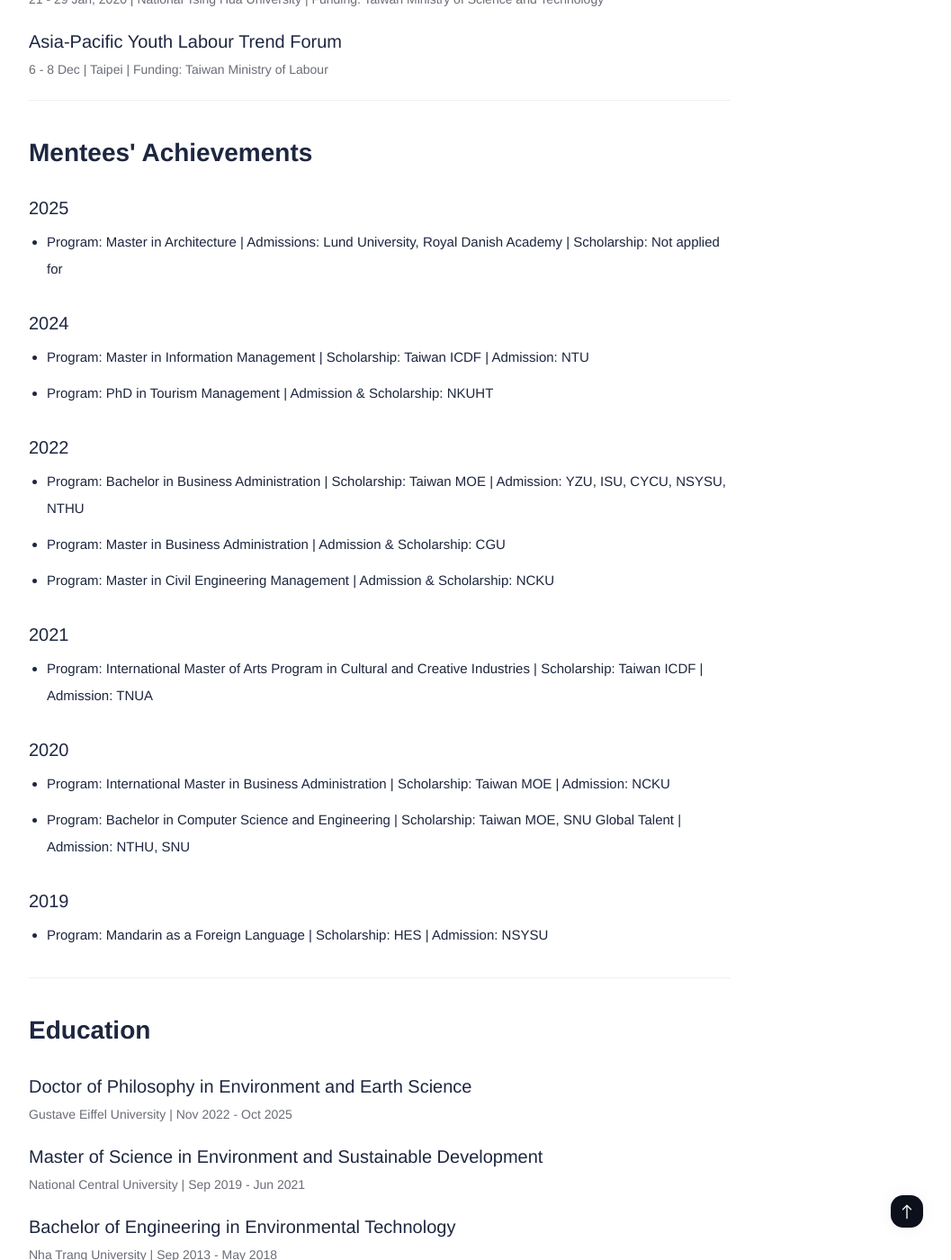
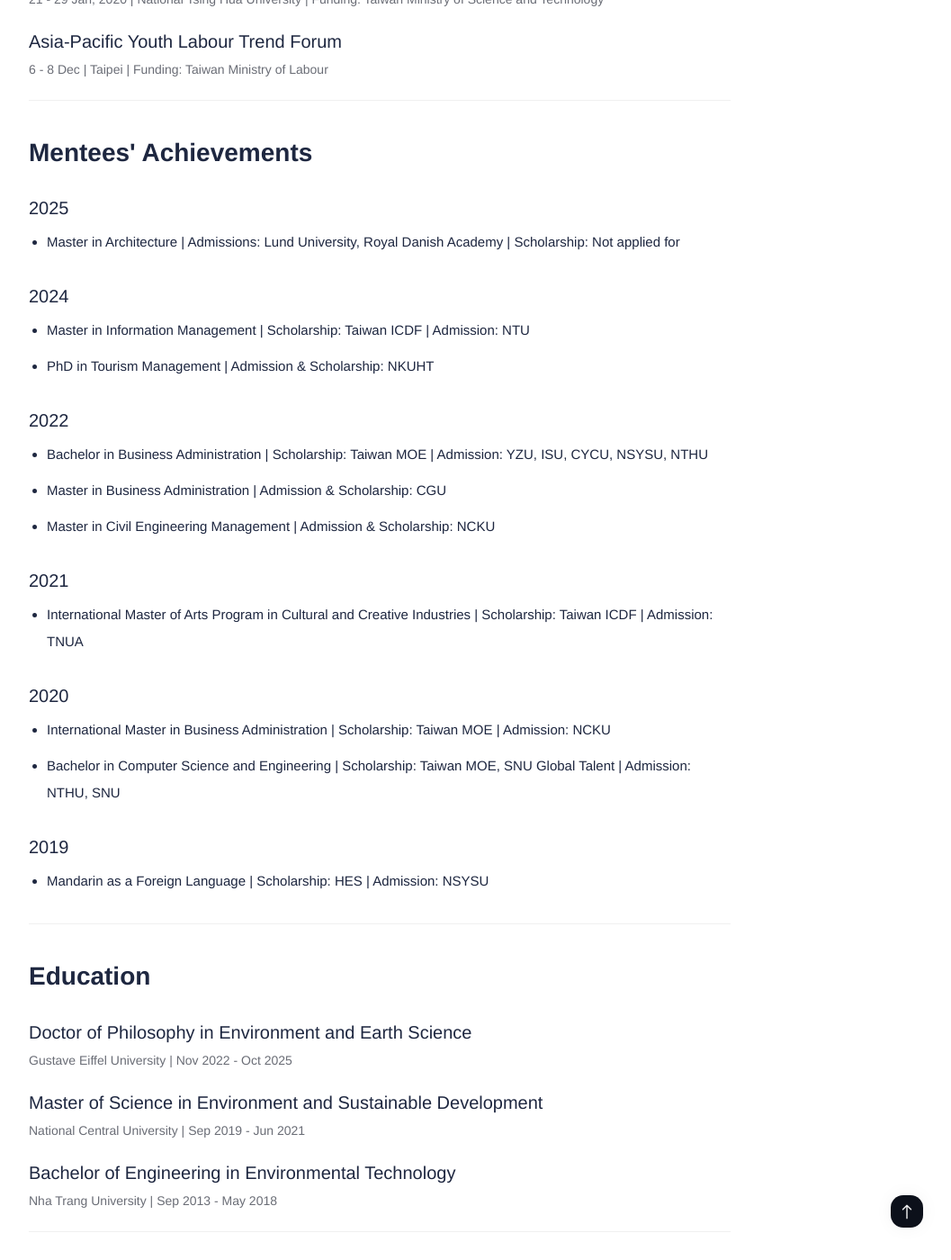
Before and after one commit to ray-ers/ray-ers.github.io, a Jekyll site: the page built from _pages/CV.md, in a window 1280 px wide and 1400 px high, scrolled down 2196 px. Shown: the whole window at 90% size, without its empty margins (218-1275 px from the left). Built offline with Jekyll 4.4.1, drawn with Linux system fonts in a browser that asks for light colours; nearby versions of some CDN libraries.

Commit message:
Update CV.md

```diff
--- a/_pages/CV.md
+++ b/_pages/CV.md
@@ -107,41 +107,41 @@ permalink: /cv/
     <div class="cv-item">
         <h3 class="cv-item__title">2025</h3>
         <ul class="cv-item__list">
-        <li>Program: Master in Architecture | Admissions: Lund University, Royal Danish Academy | Scholarship: Not applied for</li> <!--ankhhuynh@gmail.com-->
+            <li>Master in Architecture | Admissions: Lund University, Royal Danish Academy | Scholarship: Not applied for</li> <!--ankhhuynh@gmail.com-->
         </ul>
     </div>
     <div class="cv-item">
         <h3 class="cv-item__title">2024</h3>
         <ul class="cv-item__list">
-            <li> Program: Master in Information Management | Scholarship: Taiwan ICDF | Admission: NTU</li> <!--tranlyanh1507@gmail.com-->
-            <li> Program: PhD in Tourism Management | Admission & Scholarship: NKUHT</li><!--chittv@ntu.edu.vn-->
+            <li> Master in Information Management | Scholarship: Taiwan ICDF | Admission: NTU</li> <!--tranlyanh1507@gmail.com-->
+            <li> PhD in Tourism Management | Admission & Scholarship: NKUHT</li><!--chittv@ntu.edu.vn-->
         </ul>
     </div>
     <div class="cv-item">
         <h3 class="cv-item__title">2022</h3>
          <ul class="cv-item__list">
-            <li> Program: Bachelor in Business Administration | Scholarship: Taiwan MOE | Admission: YZU, ISU, CYCU, NSYSU, NTHU </li> <!--trankhoalinh@gmail.com-->
-            <li> Program: Master in Business Administration | Admission & Scholarship: CGU</li> <!--phuongngt3006@gmail.com-->
-            <li> Program: Master in Civil Engineering Management | Admission & Scholarship: NCKU</li><!--thuydung15397@gmail.com-->
+            <li> Bachelor in Business Administration | Scholarship: Taiwan MOE | Admission: YZU, ISU, CYCU, NSYSU, NTHU </li> <!--trankhoalinh@gmail.com-->
+            <li> Master in Business Administration | Admission & Scholarship: CGU</li> <!--phuongngt3006@gmail.com-->
+            <li> Master in Civil Engineering Management | Admission & Scholarship: NCKU</li><!--thuydung15397@gmail.com-->
         </ul>
     </div>
     <div class="cv-item">
         <h3 class="cv-item__title">2021</h3>
         <ul class="cv-item__list">
-            <li> Program: International Master of Arts Program in Cultural and Creative Industries | Scholarship: Taiwan ICDF  | Admission: TNUA </li> <!--quyenutpham@gmail.com-->
+            <li> International Master of Arts Program in Cultural and Creative Industries | Scholarship: Taiwan ICDF  | Admission: TNUA </li> <!--quyenutpham@gmail.com-->
         </ul>
     </div>
         <div class="cv-item">
         <h3 class="cv-item__title">2020</h3>
         <ul class="cv-item__list">
-            <li> Program: International Master in Business Administration | Scholarship: Taiwan MOE | Admission: NCKU </li> <!--Loan Dao-->
-            <li> Program: Bachelor in Computer Science and Engineering | Scholarship: Taiwan MOE, SNU Global Talent | Admission: NTHU, SNU</li> <!--Hieu Ho-->
+            <li> International Master in Business Administration | Scholarship: Taiwan MOE | Admission: NCKU </li> <!--Loan Dao-->
+            <li> Bachelor in Computer Science and Engineering | Scholarship: Taiwan MOE, SNU Global Talent | Admission: NTHU, SNU</li> <!--Hieu Ho-->
         </ul>
     </div>
         <div class="cv-item">
         <h3 class="cv-item__title">2019</h3>
         <ul class="cv-item__list">
-            <li> Program: Mandarin as a Foreign Language  | Scholarship: HES | Admission: NSYSU </li>
+            <li> Mandarin as a Foreign Language  | Scholarship: HES | Admission: NSYSU </li>
         </ul>
     </div>
 
```
